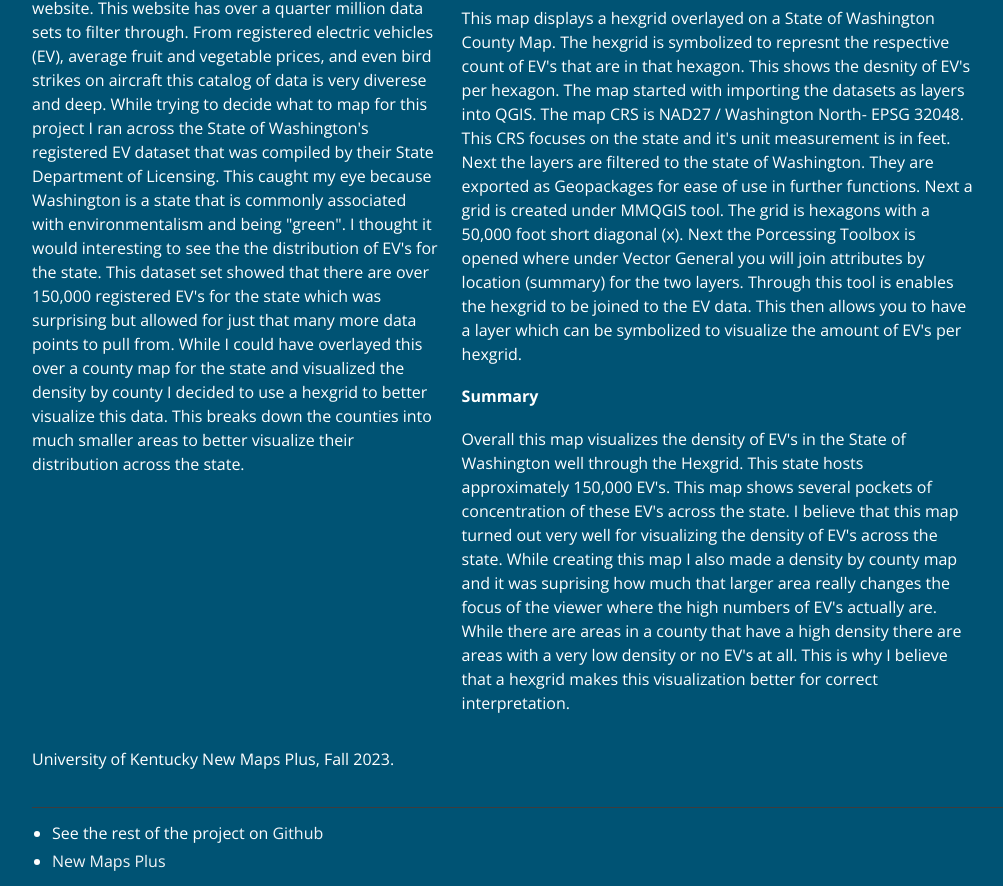
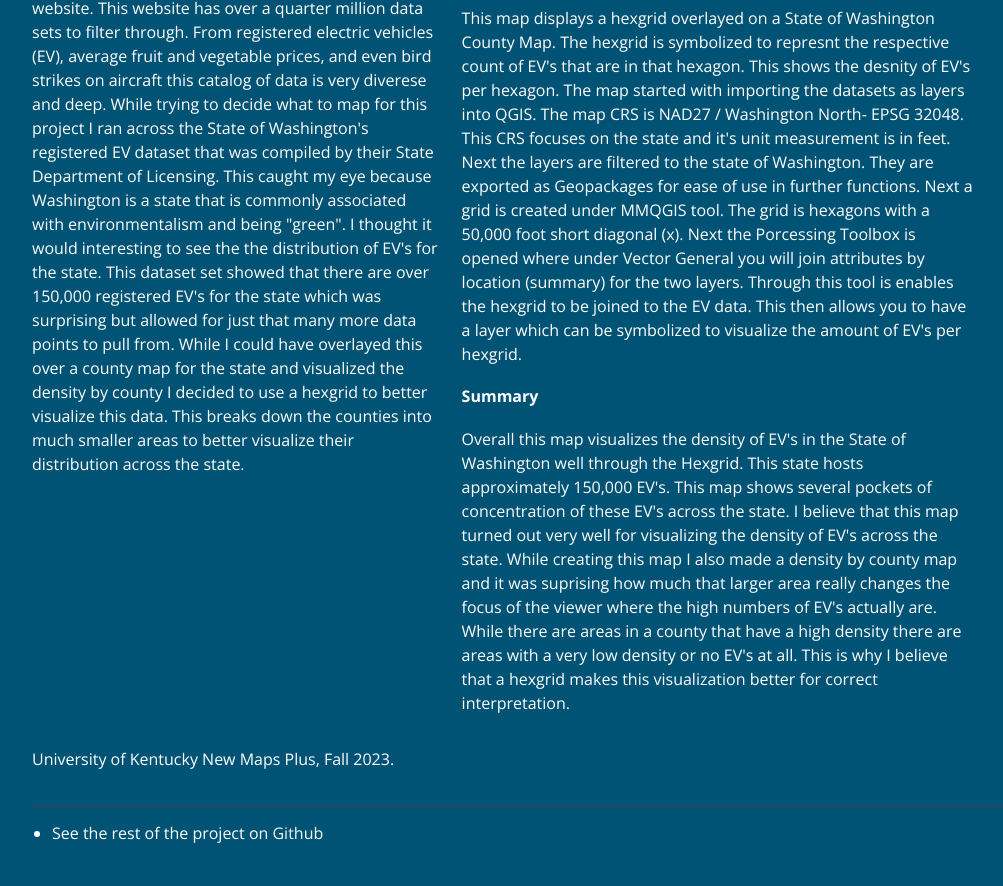
Before and after one commit to mahannae/mahannaeFinal, a plain HTML site: page index.html in a window 1280 px wide. Shown: the part 1289-2175 px from the top of the page, without its empty margins (96-1099 px from the left). After the commit the page ends 2147 px from the top, so only its background shows below. Drawn offline with nearby package versions, Linux system fonts and the light colour scheme.

Commit message:
Update index.html

```diff
--- a/index.html
+++ b/index.html
@@ -176,8 +176,6 @@
     <hr>
     <ul>
       <li>See the rest of the project on <a href='https://github.com/mahannae/mahannaeFinal'>Github</a> </li>
-      <li><a href="https://newmapsplus.github.io">New Maps Plus</a></li>
-    </ul>
   </section>
 
 </body>
```
